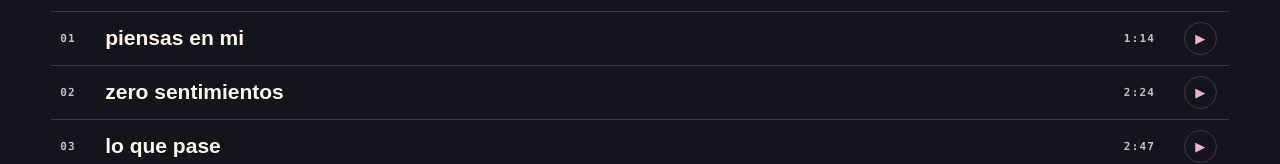
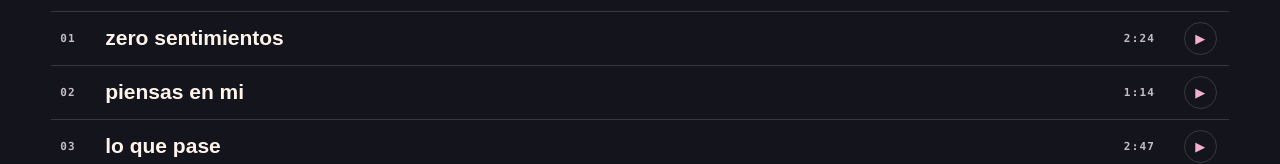
Before and after one commit to yocaptainjoe/p6208ca13c06b45, a plain HTML site: page index.html in a window 1280 px wide. Shown: the part 803-967 px from the top of the page. Drawn offline with Linux system fonts and the light colour scheme.

Commit message:
Put zero sentimientos first in Miko proposal

```diff
--- a/index.html
+++ b/index.html
@@ -34,8 +34,8 @@
 <section class="listen" id="listen" aria-labelledby="listen-heading">
  <div class="listen-head"><h2 id="listen-heading">Song previews</h2></div>
  <p class="status">These are works in progress. We’re finishing production and recording before mix and master. Eddie Ortega will mix and master the album. His engineering credits include Bad Bunny, Drake, J Balvin, Nicky Jam, Manuel Turizo, Anuel AA, Eladio Carrión, and Dei V.</p>
- <div class="track-list"><button type="button" class="track" data-index="0" aria-pressed="false"><span class="track-num">01</span><span><span class="track-title">piensas en mi</span></span><span class="track-time">1:14</span><span class="track-icon" aria-hidden="true">▶</span></button>
-<button type="button" class="track" data-index="1" aria-pressed="false"><span class="track-num">02</span><span><span class="track-title">zero sentimientos</span></span><span class="track-time">2:24</span><span class="track-icon" aria-hidden="true">▶</span></button>
+ <div class="track-list"><button type="button" class="track" data-index="0" aria-pressed="false"><span class="track-num">01</span><span><span class="track-title">zero sentimientos</span></span><span class="track-time">2:24</span><span class="track-icon" aria-hidden="true">▶</span></button>
+<button type="button" class="track" data-index="1" aria-pressed="false"><span class="track-num">02</span><span><span class="track-title">piensas en mi</span></span><span class="track-time">1:14</span><span class="track-icon" aria-hidden="true">▶</span></button>
 <button type="button" class="track" data-index="2" aria-pressed="false"><span class="track-num">03</span><span><span class="track-title">lo que pase</span></span><span class="track-time">2:47</span><span class="track-icon" aria-hidden="true">▶</span></button>
 <button type="button" class="track" data-index="3" aria-pressed="false"><span class="track-num">04</span><span><span class="track-title">si se fue</span></span><span class="track-time">2:44</span><span class="track-icon" aria-hidden="true">▶</span></button>
 <button type="button" class="track" data-index="4" aria-pressed="false"><span class="track-num">05</span><span><span class="track-title">claridad</span></span><span class="track-time">2:31</span><span class="track-icon" aria-hidden="true">▶</span></button>
@@ -47,7 +47,7 @@
 </main>
 <div class="dock" hidden><div class="now" aria-live="polite"><small class="tag mono">Now playing</small><strong></strong><span class="error" hidden>The demo could not play.</span></div><audio controls preload="none" aria-label="Demo player"></audio></div>
 <script>
-const audioSources = [{"parts": ["audio/piensas-en-mi.flac"], "duration": 73.75, "title": "piensas en mi"}, {"parts": ["audio/zero-sentimientos.part-1.bin", "audio/zero-sentimientos.part-2.bin"], "duration": 144.489813, "title": "zero sentimientos"}, {"parts": ["audio/lo-que-pase.part-1.bin", "audio/lo-que-pase.part-2.bin", "audio/lo-que-pase.part-3.bin"], "duration": 166.857146, "title": "lo que pase"}, {"parts": ["audio/si-se-fue.part-1.bin", "audio/si-se-fue.part-2.bin"], "duration": 163.979729, "title": "si se fue"}, {"parts": ["audio/claridad.part-1.bin", "audio/claridad.part-2.bin"], "duration": 150.702229, "title": "claridad"}, {"parts": ["audio/tarde.part-1.bin", "audio/tarde.part-2.bin", "audio/tarde.part-3.bin"], "duration": 179.363042, "title": "tarde"}, {"parts": ["audio/borracho.part-1.bin", "audio/borracho.part-2.bin"], "duration": 144.489792, "title": "borracho"}];
+const audioSources = [{"parts": ["audio/zero-sentimientos.part-1.bin", "audio/zero-sentimientos.part-2.bin"], "duration": 144.489813, "title": "zero sentimientos"}, {"parts": ["audio/piensas-en-mi.flac"], "duration": 73.75, "title": "piensas en mi"}, {"parts": ["audio/lo-que-pase.part-1.bin", "audio/lo-que-pase.part-2.bin", "audio/lo-que-pase.part-3.bin"], "duration": 166.857146, "title": "lo que pase"}, {"parts": ["audio/si-se-fue.part-1.bin", "audio/si-se-fue.part-2.bin"], "duration": 163.979729, "title": "si se fue"}, {"parts": ["audio/claridad.part-1.bin", "audio/claridad.part-2.bin"], "duration": 150.702229, "title": "claridad"}, {"parts": ["audio/tarde.part-1.bin", "audio/tarde.part-2.bin", "audio/tarde.part-3.bin"], "duration": 179.363042, "title": "tarde"}, {"parts": ["audio/borracho.part-1.bin", "audio/borracho.part-2.bin"], "duration": 144.489792, "title": "borracho"}];
 const assetOrigin = new URL('./', location.href).href;
 const dock = document.querySelector('.dock');
 const player = dock.querySelector('audio');
```
